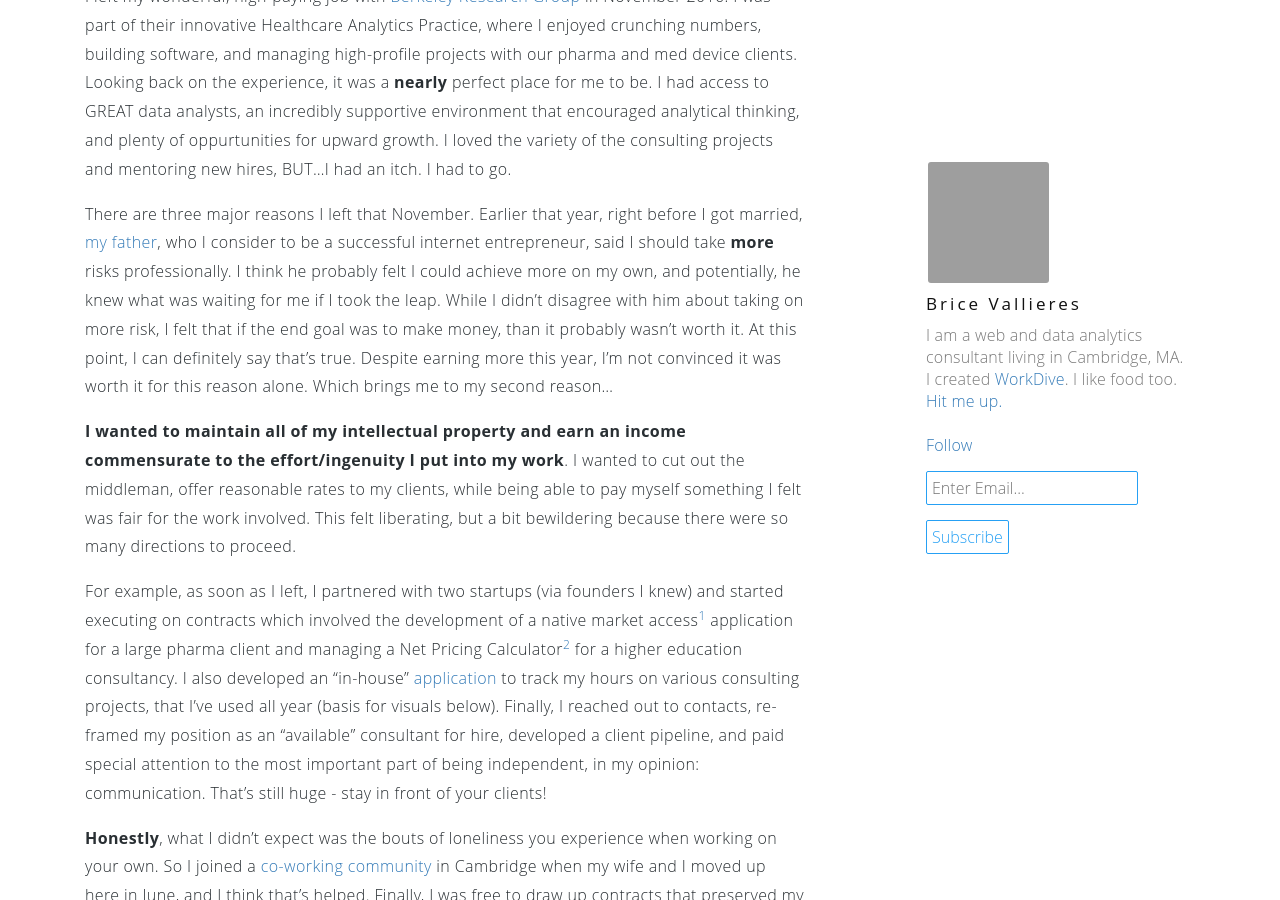
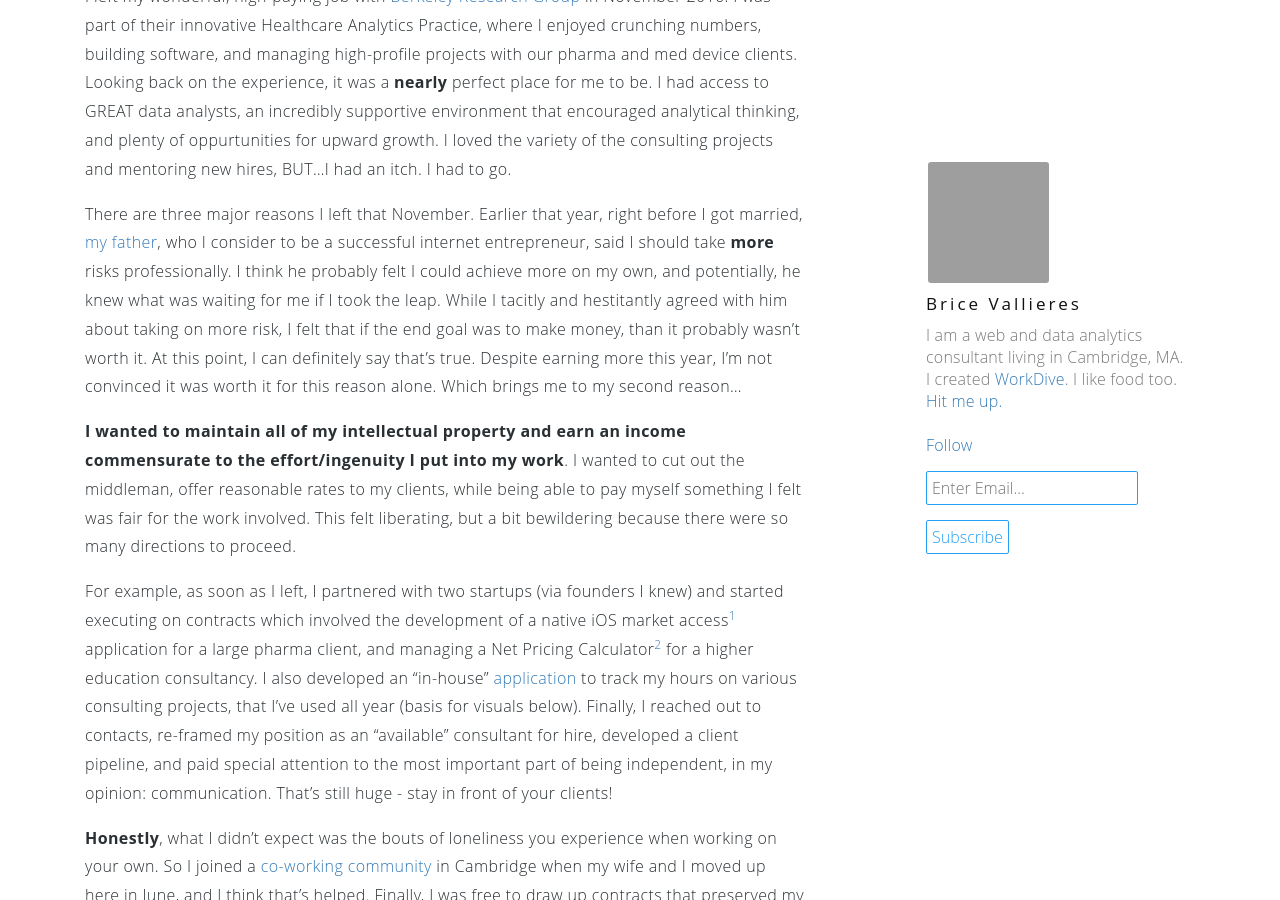
Before and after one commit to bvallier/blog, a Jekyll site: the page built from _posts/2017-12-29-consulting-in-2017.md, in a window 1280 px wide and 900 px high, scrolled down 982 px. Built offline with Jekyll 4.4.1, drawn with Linux system fonts in a browser that asks for light colours; comment, search, counter and statistics services are not loaded; grey boxes are pictures that could not be loaded.

Commit message:
updated verbiage

```diff
--- a/_posts/2017-12-29-consulting-in-2017.md
+++ b/_posts/2017-12-29-consulting-in-2017.md
@@ -14,11 +14,11 @@ tags: [productivity, software, workdive, SMS, text-based time entry, time entry]
 
 I left my wonderful, high-paying job with [Berkeley Research Group](https://www.thinkbrg.com) in November 2016. I was part of their innovative Healthcare Analytics Practice, where I enjoyed crunching numbers, building software, and managing high-profile projects with our pharma and med device clients. Looking back on the experience, it was a __nearly__ perfect place for me to be. I had access to GREAT data analysts, an incredibly supportive environment that encouraged analytical thinking, and plenty of oppurtunities for upward growth. I loved the variety of the consulting projects and mentoring new hires, BUT...I had an itch. I had to go.
 
-There are three major reasons I left that November. Earlier that year, right before I got married, [my father](https://www.linkedin.com/in/davidjvallieres), who I consider to be a successful internet entrepreneur, said I should take **more** risks professionally. I think he probably felt I could achieve more on my own, and potentially, he knew what was waiting for me if I took the leap. While I didn't disagree with him about taking on more risk, I felt that if the end goal was to make money, than it probably wasn't worth it. At this point, I can definitely say that's true. Despite earning more this year, I'm not convinced it was worth it for this reason alone. Which brings me to my second reason...
+There are three major reasons I left that November. Earlier that year, right before I got married, [my father](https://www.linkedin.com/in/davidjvallieres), who I consider to be a successful internet entrepreneur, said I should take **more** risks professionally. I think he probably felt I could achieve more on my own, and potentially, he knew what was waiting for me if I took the leap. While I tacitly and hestitantly agreed with him about taking on more risk, I felt that if the end goal was to make money, than it probably wasn't worth it. At this point, I can definitely say that's true. Despite earning more this year, I'm not convinced it was worth it for this reason alone. Which brings me to my second reason...
 
 **I wanted to maintain all of my intellectual property and earn an income commensurate to the effort/ingenuity I put into my work**. I wanted to cut out the middleman, offer reasonable rates to my clients, while being able to pay myself something I felt was fair for the work involved. This felt liberating, but a bit bewildering because there were so many directions to proceed.
 
-For example, as soon as I left, I partnered with two startups (via founders I knew) and started executing on contracts which involved the development of a native market access[^1] application for a large pharma client and managing a Net Pricing Calculator[^2] for a higher education consultancy. I also developed an "in-house" [application](https://www.workdive.com) to track my hours on various consulting projects, that I've used all year (basis for visuals below). Finally, I reached out to contacts, re-framed my position as an "available" consultant for hire, developed a client pipeline, and paid special attention to the most important part of being independent, in my opinion: communication. That's still huge - stay in front of your clients!
+For example, as soon as I left, I partnered with two startups (via founders I knew) and started executing on contracts which involved the development of a native iOS market access[^1] application for a large pharma client, and managing a Net Pricing Calculator[^2] for a higher education consultancy. I also developed an "in-house" [application](https://www.workdive.com) to track my hours on various consulting projects, that I've used all year (basis for visuals below). Finally, I reached out to contacts, re-framed my position as an "available" consultant for hire, developed a client pipeline, and paid special attention to the most important part of being independent, in my opinion: communication. That's still huge - stay in front of your clients!
 
 **Honestly**, what I didn't expect was the bouts of loneliness you experience when working on your own. So I joined a [co-working community](https://www.wework.com) in Cambridge when my wife and I moved up here in June, and I think that's helped. Finally, I was free to draw up contracts that preserved my IP, where possible.
 
```
Also changed, not shown: 1 other file.
